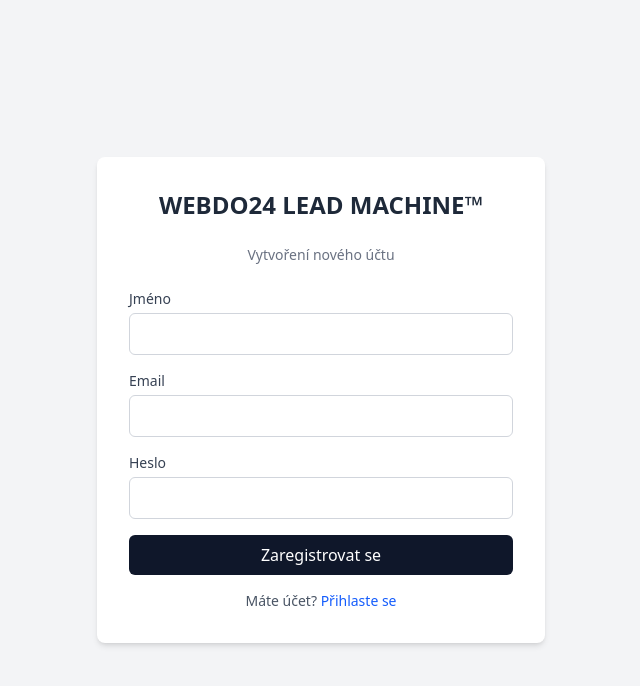
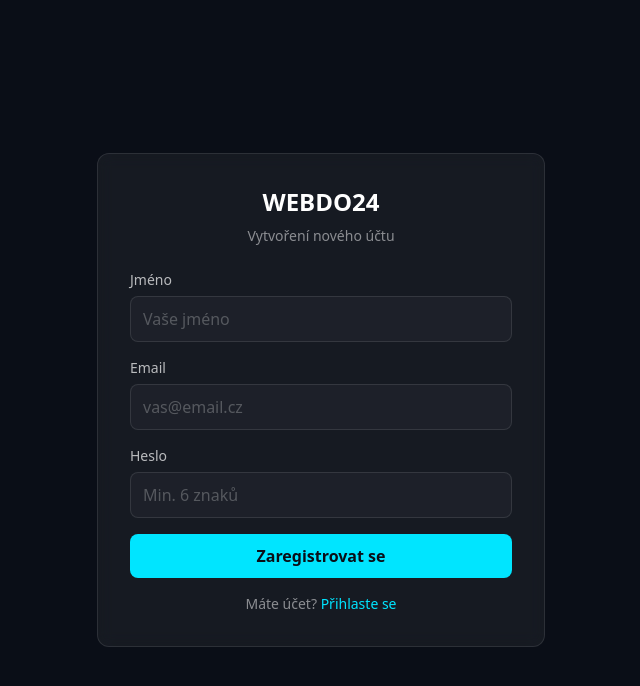
Before and after one commit to mirabeecko/webdo24-backend, a Next.js app: page /register in a window 1280 px wide. Shown: the top 686 px of the page, without its empty margins (319-959 px from the left). Built offline with nearby package versions, Linux system fonts and the light colour scheme; no server answers.

Commit message:
fix: dark theme for login/register pages — white text on white bg bug

```diff
--- a/src/app/login/page.tsx
+++ b/src/app/login/page.tsx
@@ -39,24 +39,24 @@ export default function LoginPage() {
   }
 
   return (
-    <div className="flex min-h-screen items-center justify-center bg-gray-100">
-      <div className="w-full max-w-md rounded-lg bg-white p-8 shadow-md">
-        <h1 className="mb-6 text-center text-2xl font-bold text-gray-800">
-          WEBDO24 LEAD MACHINE™
+    <div className="flex min-h-screen items-center justify-center bg-[#0a0e17]">
+      <div className="w-full max-w-md rounded-xl border border-white/10 bg-white/5 p-8 backdrop-blur-sm">
+        <h1 className="mb-2 text-center text-2xl font-bold text-white">
+          WEBDO24
         </h1>
-        <p className="mb-6 text-center text-sm text-gray-500">
+        <p className="mb-6 text-center text-sm text-white/50">
           Přihlášení do administrace
         </p>
 
         {error && (
-          <div className="mb-4 rounded bg-red-100 p-3 text-sm text-red-700">
+          <div className="mb-4 rounded-lg bg-red-500/10 border border-red-500/20 p-3 text-sm text-red-400">
             {error}
           </div>
         )}
 
         <form onSubmit={handleLogin} className="space-y-4">
           <div>
-            <label className="mb-1 block text-sm font-medium text-gray-700">
+            <label className="mb-1.5 block text-sm font-medium text-white/70">
               Email
             </label>
             <input
@@ -64,12 +64,13 @@ export default function LoginPage() {
               required
               value={email}
               onChange={(e) => setEmail(e.target.value)}
-              className="w-full rounded-md border border-gray-300 px-3 py-2 focus:border-blue-500 focus:outline-none focus:ring-1 focus:ring-blue-500"
+              className="w-full rounded-lg border border-white/10 bg-white/5 px-3 py-2.5 text-white placeholder:text-white/30 focus:border-[#00e5ff]/50 focus:outline-none focus:ring-1 focus:ring-[#00e5ff]/30"
+              placeholder="vas@email.cz"
             />
           </div>
 
           <div>
-            <label className="mb-1 block text-sm font-medium text-gray-700">
+            <label className="mb-1.5 block text-sm font-medium text-white/70">
               Heslo
             </label>
             <input
@@ -77,22 +78,23 @@ export default function LoginPage() {
               required
               value={password}
               onChange={(e) => setPassword(e.target.value)}
-              className="w-full rounded-md border border-gray-300 px-3 py-2 focus:border-blue-500 focus:outline-none focus:ring-1 focus:ring-blue-500"
+              className="w-full rounded-lg border border-white/10 bg-white/5 px-3 py-2.5 text-white placeholder:text-white/30 focus:border-[#00e5ff]/50 focus:outline-none focus:ring-1 focus:ring-[#00e5ff]/30"
+              placeholder="Vaše heslo"
             />
           </div>
 
           <button
             type="submit"
             disabled={loading}
-            className="w-full rounded-md bg-[#0F172A] px-4 py-2 font-medium text-white hover:bg-gray-800 disabled:opacity-50"
+            className="w-full rounded-lg bg-[#00e5ff] px-4 py-2.5 font-semibold text-[#0a0e17] hover:bg-[#00c8e0] disabled:opacity-50 transition-colors"
           >
             {loading ? 'Přihlašování...' : 'Přihlásit se'}
           </button>
         </form>
 
-        <p className="mt-4 text-center text-sm text-gray-600">
+        <p className="mt-4 text-center text-sm text-white/50">
           Nemáte účet?{' '}
-          <Link href="/register" className="text-blue-600 hover:underline">
+          <Link href="/register" className="text-[#00e5ff] hover:underline">
             Zaregistrujte se
           </Link>
         </p>
--- a/src/app/register/page.tsx
+++ b/src/app/register/page.tsx
@@ -48,24 +48,24 @@ export default function RegisterPage() {
   }
 
   return (
-    <div className="flex min-h-screen items-center justify-center bg-gray-100">
-      <div className="w-full max-w-md rounded-lg bg-white p-8 shadow-md">
-        <h1 className="mb-6 text-center text-2xl font-bold text-gray-800">
-          WEBDO24 LEAD MACHINE™
+    <div className="flex min-h-screen items-center justify-center bg-[#0a0e17]">
+      <div className="w-full max-w-md rounded-xl border border-white/10 bg-white/5 p-8 backdrop-blur-sm">
+        <h1 className="mb-2 text-center text-2xl font-bold text-white">
+          WEBDO24
         </h1>
-        <p className="mb-6 text-center text-sm text-gray-500">
+        <p className="mb-6 text-center text-sm text-white/50">
           Vytvoření nového účtu
         </p>
 
         {error && (
-          <div className="mb-4 rounded bg-red-100 p-3 text-sm text-red-700">
+          <div className="mb-4 rounded-lg bg-red-500/10 border border-red-500/20 p-3 text-sm text-red-400">
             {error}
           </div>
         )}
 
         <form onSubmit={handleRegister} className="space-y-4">
           <div>
-            <label className="mb-1 block text-sm font-medium text-gray-700">
+            <label className="mb-1.5 block text-sm font-medium text-white/70">
               Jméno
             </label>
             <input
@@ -73,12 +73,13 @@ export default function RegisterPage() {
               required
               value={name}
               onChange={(e) => setName(e.target.value)}
-              className="w-full rounded-md border border-gray-300 px-3 py-2 focus:border-blue-500 focus:outline-none focus:ring-1 focus:ring-blue-500"
+              className="w-full rounded-lg border border-white/10 bg-white/5 px-3 py-2.5 text-white placeholder:text-white/30 focus:border-[#00e5ff]/50 focus:outline-none focus:ring-1 focus:ring-[#00e5ff]/30"
+              placeholder="Vaše jméno"
             />
           </div>
 
           <div>
-            <label className="mb-1 block text-sm font-medium text-gray-700">
+            <label className="mb-1.5 block text-sm font-medium text-white/70">
               Email
             </label>
             <input
@@ -86,12 +87,13 @@ export default function RegisterPage() {
               required
               value={email}
               onChange={(e) => setEmail(e.target.value)}
-              className="w-full rounded-md border border-gray-300 px-3 py-2 focus:border-blue-500 focus:outline-none focus:ring-1 focus:ring-blue-500"
+              className="w-full rounded-lg border border-white/10 bg-white/5 px-3 py-2.5 text-white placeholder:text-white/30 focus:border-[#00e5ff]/50 focus:outline-none focus:ring-1 focus:ring-[#00e5ff]/30"
+              placeholder="vas@email.cz"
             />
           </div>
 
           <div>
-            <label className="mb-1 block text-sm font-medium text-gray-700">
+            <label className="mb-1.5 block text-sm font-medium text-white/70">
               Heslo
             </label>
             <input
@@ -100,22 +102,23 @@ export default function RegisterPage() {
               minLength={6}
               value={password}
               onChange={(e) => setPassword(e.target.value)}
-              className="w-full rounded-md border border-gray-300 px-3 py-2 focus:border-blue-500 focus:outline-none focus:ring-1 focus:ring-blue-500"
+              className="w-full rounded-lg border border-white/10 bg-white/5 px-3 py-2.5 text-white placeholder:text-white/30 focus:border-[#00e5ff]/50 focus:outline-none focus:ring-1 focus:ring-[#00e5ff]/30"
+              placeholder="Min. 6 znaků"
             />
           </div>
 
           <button
             type="submit"
             disabled={loading}
-            className="w-full rounded-md bg-[#0F172A] px-4 py-2 font-medium text-white hover:bg-gray-800 disabled:opacity-50"
+            className="w-full rounded-lg bg-[#00e5ff] px-4 py-2.5 font-semibold text-[#0a0e17] hover:bg-[#00c8e0] disabled:opacity-50 transition-colors"
           >
             {loading ? 'Registrace...' : 'Zaregistrovat se'}
           </button>
         </form>
 
-        <p className="mt-4 text-center text-sm text-gray-600">
+        <p className="mt-4 text-center text-sm text-white/50">
           Máte účet?{' '}
-          <Link href="/login" className="text-blue-600 hover:underline">
+          <Link href="/login" className="text-[#00e5ff] hover:underline">
             Přihlaste se
           </Link>
         </p>
```
